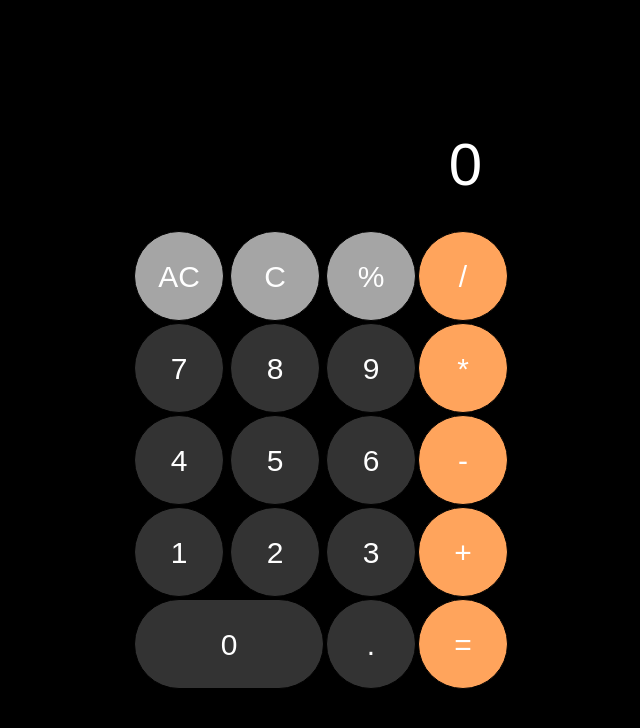
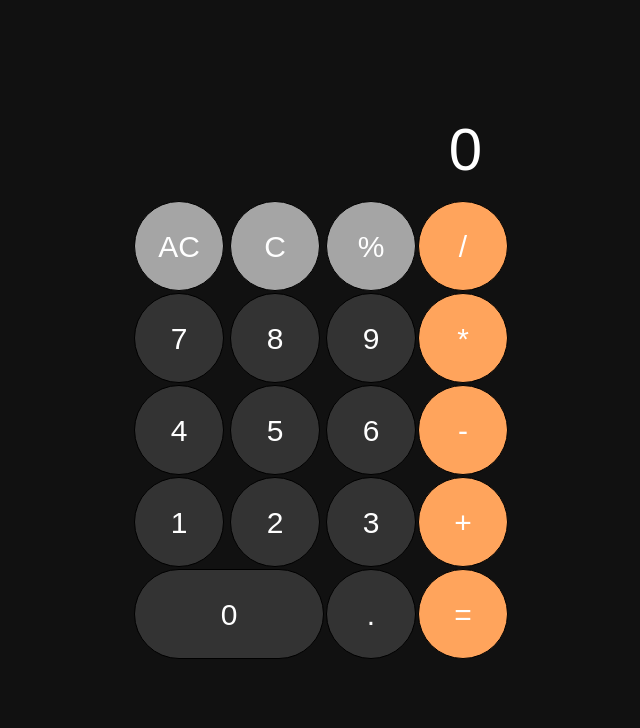
Before and after one commit to parham-ab/JavaScript-Calculator, a plain HTML site: page index.html in a window 1280 px wide. Shown: the whole page, without its empty margins (308-948 px from the left). Drawn offline with Linux system fonts and the light colour scheme.

Commit message:
minor bugs of styles fixed

```diff
--- a/style.css
+++ b/style.css
@@ -1,4 +1,6 @@
-* {
+*,
+*::before,
+*::after {
   padding: 0;
   margin: 0;
   box-sizing: border-box;
@@ -7,7 +9,7 @@
   user-select: none;
 }
 body {
-  background-color: #000;
+  background-color: #111;
 }
 .calc {
   width: 400px;
@@ -17,7 +19,7 @@ body {
   color: #fff;
   text-align: right;
   font-size: 60px;
-  padding: 30px 50px;
+  padding: 15px 50px;
 }
 .keypad-table tr:first-child .key {
   background-color: #a5a5a5;
```
